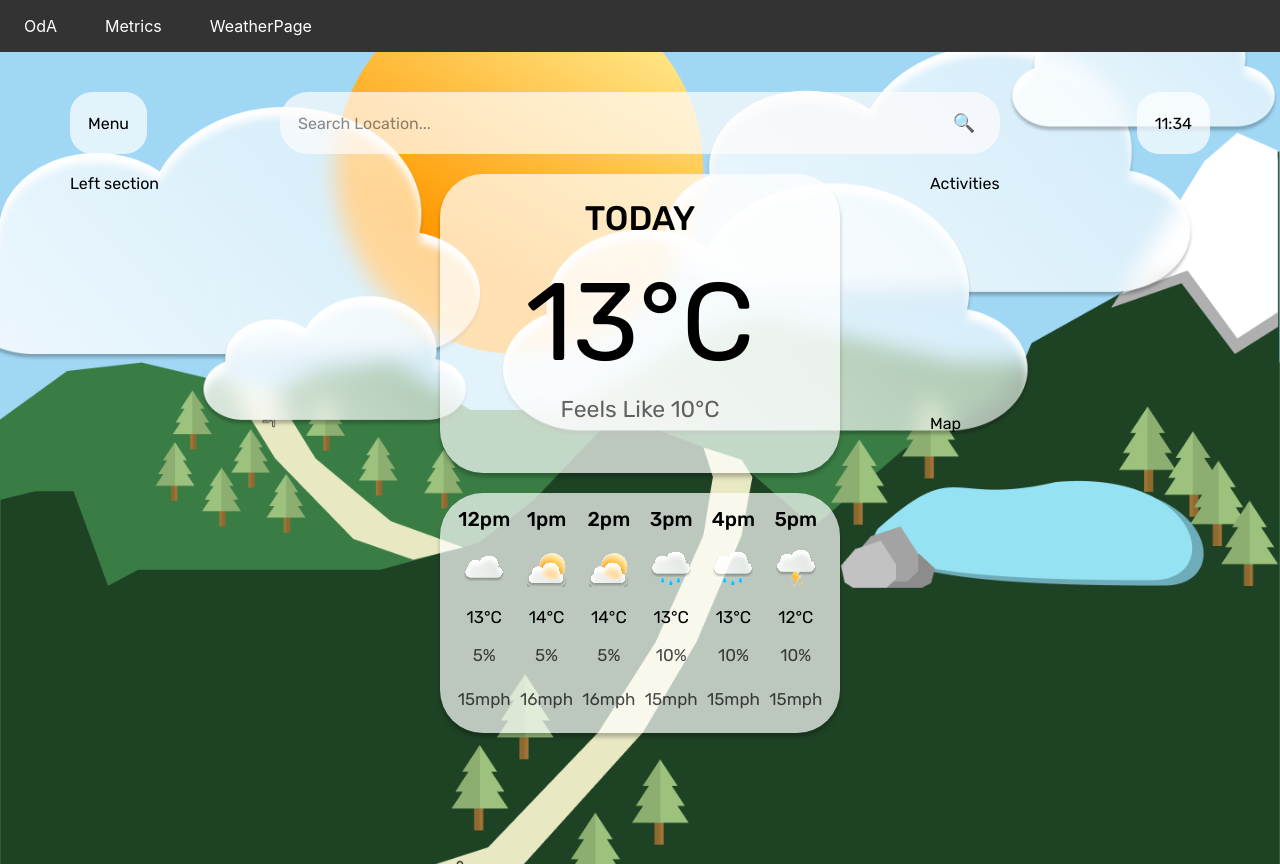
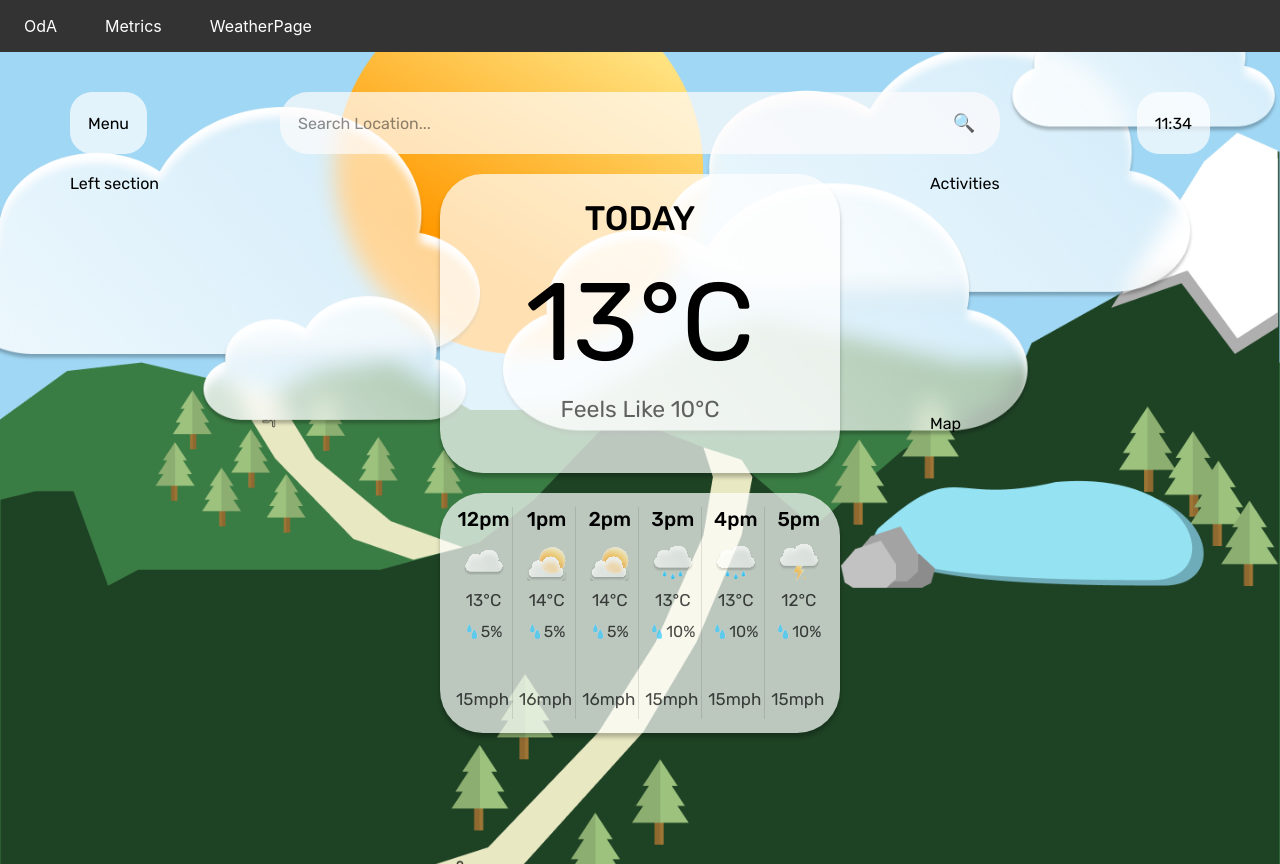
Before and after one commit to Manveen-SIngh/GUIs-Group-49, a React (Create React App) app in the folder weather-app/: page /WeatherPage in a window 1280 px wide. Built offline with nearby package versions, Linux system fonts and the light colour scheme.

Commit message:
changed some formatting for the hourly weather.

```diff
--- a/weather-app/src/components/HourCard.css
+++ b/weather-app/src/components/HourCard.css
@@ -1,13 +1,23 @@
 .hour-card
 {
   width: 100%;
+  flex: 1;
   display: flex;
   flex-direction: column;
   align-items: center;
   justify-content: space-between;
 
-  text-align: center;
   font-family: "Rubik";
+
+  padding-right: 1px;
+  border-right: 1px solid rgba(0, 0, 0, 0.1);
+
+
+}
+
+.hour-card:last-child
+{
+  border-right:none;
 }
 
 .hour-card__time
@@ -19,23 +29,35 @@
 
 .hour-card__icon
 {
+  opacity: 0.7;
+  margin-top:-40px;
   width: 40px;
   height: 40px;
   object-fit: contain;
-  margin-bottom: 4px;
 }
 
 .hour-card__temp
 {
+  opacity: 0.7;
+
+  margin-top:-40px;
   font-size: 17px;
   margin-bottom: 4px;
 }
 
 .hour-card__rain
 {
-  font-size: 17px;
-  opacity: 0.7;
-  margin-bottom: 10px;
+  margin-top:-40px;
+    opacity: 0.7;
+  display: flex;
+  align-items: center;
+  gap: 1px;
+}
+
+.hour-card__rain-icon
+{
+  width: 15px;
+  height: 15px;
 }
 
 .hour-card__wind
@@ -43,4 +65,5 @@
   font-size: 17px;
   opacity: 0.7;
   margin-bottom: 10px;
+  margin-right:2px;
 }
--- a/weather-app/src/components/HourCard.js
+++ b/weather-app/src/components/HourCard.js
@@ -1,5 +1,6 @@
 import React from "react";
 import "./HourCard.css";
+import precipitation from "../assets/precipitation.svg";
 
 function HourCard({ time, icon, temp, rain, wind })
 {
@@ -14,7 +15,14 @@ function HourCard({ time, icon, temp, rain, wind })
       />
 
       <div className="hour-card__temp">{temp}°C</div>
-      <div className="hour-card__rain">{rain}</div>
+      <div className="hour-card__rain">
+        <img
+          src={precipitation}
+          alt="precipitation"
+          className="hour-card__rain-icon"
+        />
+        <span>{rain}</span>
+      </div>
       <div className="hour-card__wind">{wind}mph</div>
     </div>
   );
--- a/weather-app/src/components/HourlyForecast.css
+++ b/weather-app/src/components/HourlyForecast.css
@@ -8,7 +8,8 @@
   background: rgba(255, 255, 255, 0.7);
   box-shadow: 0px 4px 4px rgba(0, 0, 0, 0.25);
 
-  display: grid;
+  display: flex;
+  align-items: stretch;
   grid-template-columns: repeat(6, 1fr);
   gap: 6px;
 
```
